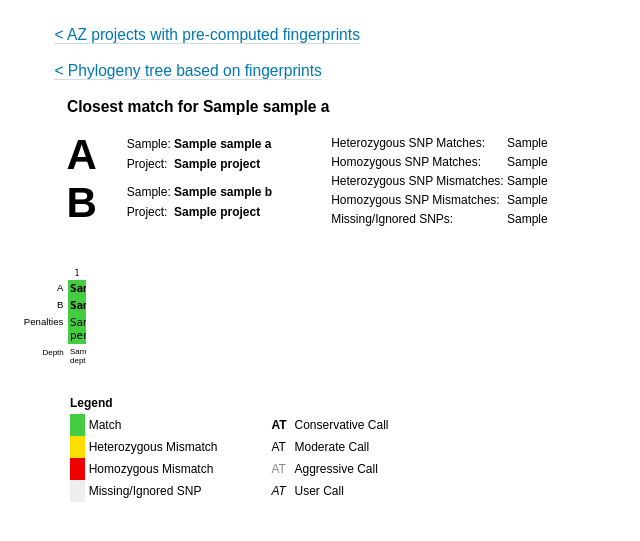
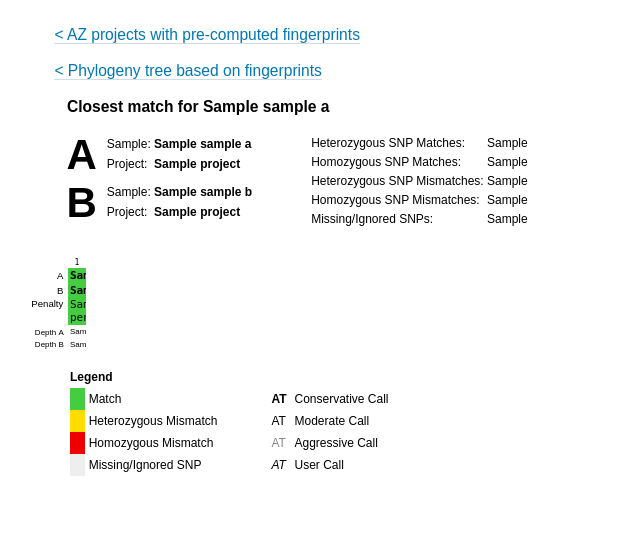
Before and after one commit to vladsaveliev/ClearUp, a Flask app: template templates/sample.html in a window 1280 px wide. Shown: the top 541 px of the page, without its empty margins (0-640 px from the left). Run offline with Flask 2, Linux system fonts and the light colour scheme; the template is opened without the code that fills it: most values are stand-ins (such as "Sample title", 1, 10 or a date in 2020); some libraries are stand-ins or nearby versions.

Commit message:
SNPs view: show depths for both samples; more compact

```diff
--- a/fingerprinting/lookups.py
+++ b/fingerprinting/lookups.py
@@ -10,7 +10,8 @@ def get_snp_record(snps_dict, snp_a, snp_b):
                   'pos': snp_a.location.pos,
                   'rsid': snp_a.location.rsid,
                   'gene': snp_a.location.gene,
-                  'depth': snp_a.depth,
+                  'depthA': snp_a.depth,
+                  'depthB': snp_b.depth,
                   'snpA': seq_a,
                   'snpB': seq_b,
                   'usercallA': 'usercall' if snp_a.usercall else '',
--- a/fingerprinting/model.py
+++ b/fingerprinting/model.py
@@ -143,7 +143,6 @@ class Run(db.Model):
         parallel_cfg = ParallelCfg(threads=sys_cfg.get('threads'))
         samples = [s for p in projects for s in p.samples]
         snps_left_to_call_file = _get_snps_not_calls(run.snps_file, samples)
-        # TODO: run vardict interactively
         fasta_file, vcf_by_sample, sex_by_sample = genotype(
             [BaseSample(s.long_name(), bam=s.bam) for s in samples],
             snps_left_to_call_file, parallel_cfg, output_dir=run.work_dir,
--- a/fingerprinting/sample_view.py
+++ b/fingerprinting/sample_view.py
@@ -55,7 +55,7 @@ def render_closest_comparison_page(run_id, sample_id, selected_idx=None):
     snp_records = []
     for snp_a, snp_b in zip(sample.snps, matching_sample.snps):
         snp_records.append(get_snp_record(snps_dict, snp_a, snp_b))
-        if snp_a.index % 41 == 0:
+        if snp_a.index % 40 == 0:
             snp_tables.append(snp_records)
             snp_records = []
     snp_tables.append(snp_records)
@@ -85,6 +85,7 @@ def render_closest_comparison_page(run_id, sample_id, selected_idx=None):
         snp_tables=snp_tables,
         snps_bed=snps_bed,
         selected_idx=selected_idx or "null",
+        total_snps=sum([len(snps) for snps in snp_tables])
     )
     return t
 
--- a/start.py
+++ b/start.py
@@ -49,11 +49,11 @@ def add_user_call(run_id, sample_id):
         logger.err('Sample with ID=' + str(edit_sample_id) + ' not found')
         return redirect(url_for('closest_comparison_page', run_id=run_id, sample_id=sample_id))
 
-    fingerprint = sample.fingerprints.filter_by(index=request.form['snpIndex']).first()
-    fingerprint.usercall = request.form['usercall']
+    snp = sample.snps.filter_by(index=request.form['snpIndex']).first()
+    snp.usercall = request.form['usercall']
     db.session.commit()
     return redirect(url_for('closest_comparison_page', run_id=run_id, sample_id=sample_id,
-                            snpIndex=fingerprint.index))
+                            snpIndex=snp.index))
 
 
 @app.route('/<project_name>/bamfiles/<bam_fname>/')
@@ -88,7 +88,6 @@ def homepage():
             'samples': [{
                 'id': s.id,
                 'name': s.name,
-                # 'fingerprint': s.fingerprint,
             } for s in p.samples]
         } for p in projects],
     )
--- a/static/css/sample.css
+++ b/static/css/sample.css
@@ -273,21 +273,18 @@ table.samplePair td.sampleIntoTd {
 }
 
 table.sampleInfo {
-	margin-left: 30px;
+	margin-left: 10px;
 	margin-bottom: 0;
 }
-
 td.sampleInfoName, td.sampleInfoValue, td.sampleInfoValueB  {
 	padding-top: 3px;
 	padding-bottom: 3px;
     white-space: nowrap;
 }
-
 td.sampleInfoValue {
 	text-align: left;
 	font-weight: bold;
 }
-
 td.sampleInfoValueB  {
 	text-align: center;
 	padding-left: 10px;
@@ -353,7 +350,7 @@ td.scoreValue  {
 
 /* Main table */
 table.match {
-	margin-top: 25px;
+	margin-top: 15px;
 	border-collapse: collapse;
     border-spacing: 0;
     max-width: 1000px;
@@ -374,7 +371,7 @@ table.match td.cell {
     min-width: 14px;
     max-width: 14px;
     text-align: center;
-	padding: 2px 2px 2px 2px;
+	padding: 1px 2px 1px 2px;
 }
 td.toprow, td.bottomrow, td.scorerow, td.snpIndex {
 	font-size: 11px;
@@ -384,15 +381,20 @@ td.snpIndex {
 	text-align: center;
 	font-size: 8px;
     border-top: 1px solid white;
+    padding-bottom: 0 !important;
 }
 td.scorerow  {
 	text-align: center;
     border-bottom: 1px solid white;
 }
-td.depth_row {
+td.depthrow {
 	text-align: center;
 	font-size: 8px;
 }
+tr.penaltyrow td {
+    padding-top: 0 !important;
+}
+
 .usercall_input {
     width: 13px;
     padding: 0;
@@ -403,21 +405,21 @@ td.selectedIdxCell {
     border-left: 1px solid black;
     border-right: 1px solid black;
     /*padding-top: 1px !important;*/
-    padding-left: 1px !important;
-    padding-right: 1px !important;
+    padding-left: 0 !important;
+    padding-right: 0 !important;
 }
 td.selectedInnerCell {
     border-left: 1px solid black;
     border-right: 1px solid black;
-    padding-left: 1px !important;
-    padding-right: 1px !important;
+    padding-left: 0 !important;
+    padding-right: 0 !important;
 }
 td.selectedPenaltyCell {
     border-left: 1px solid black;
     border-right: 1px solid black;
     border-bottom: 1px solid black;
-    padding-left: 1px !important;
-    padding-right: 1px !important;
+    padding-left: 0 !important;
+    padding-right: 0 !important;
     /*padding-bottom: 1px !important;*/
 }
 
@@ -440,39 +442,34 @@ td.quality_E, td.quality_F, td.usercall  {
 
 
 /* Match Value */
-td.hom_match, td.het_match, td.match
-{
+td.hom_match, td.het_match, td.match {
 	background: #44cd40;
 }
 
-td.het_mismatch
-{
+td.het_mismatch {
 	background: #FFDD00;
 }
 
-td.hom_mismatch
-{
+td.hom_mismatch {
 	background: #EE0000;
 }
 
-td.nocall
-{
+td.nocall {
 	background: #EEEEEE;
 }
 
 
-
 /* Legend */
 table.legend {
-	margin-top: 25px;
-	border: 0px solid #888888;
+	margin-top: 15px;
+	border: 0 solid #888888;
 	border-collapse: collapse;
 }
 
 table.legend td.legendHeader {
 	font-weight: bold;
     padding-left: 0;
-	border-bottom: 0px solid #888888;
+	border-bottom: 0 solid #888888;
 }
 
 table.legend td.thirdcol {
--- a/templates/sample.html
+++ b/templates/sample.html
@@ -100,10 +100,10 @@
                     </td>
                 {% endfor %}
             </tr>
-            <tr class="table_variant penalty_row">
-                <td class=abSmall>Penalties&nbsp;</td>
+            <tr class="table_variant penaltyrow">
+                <td class=abSmall>Penalty&nbsp;</td>
                 {% for snp_record in snp_records %}
-                    <td class="hom_match scorerow bottomrow cell {{ snp_record.class }}"
+                    <td class="hom_match scorerow cell {{ snp_record.class }}"
                            id="{{ snp_record.index }}_penalty"
                         chrom="{{ snp_record.chrom }}"
                           pos="{{ snp_record.pos }}">
@@ -111,14 +111,25 @@
                     </td>
                 {% endfor %}
             </tr>
-            <tr class="table_variant">
-                <td class="abSmall depth_row" style="text-align: right; padding-top: 3px;">Depth&nbsp;</td>
+            <tr class="table_variant depthrow">
+                <td class="abSmall depthrow" style="text-align: right; padding-top: 2px;">Depth&nbsp;A&nbsp;</td>
                 {% for snp_record in snp_records %}
-                    <td class="cell depth_row"
+                    <td class="cell depthrow"
                            id="{{ snp_record.index }}_depth"
                         chrom="{{ snp_record.chrom }}"
                           pos="{{ snp_record.pos }}">
-                        {{ snp_record.depth }}<span style="color: gray;">x</span>
+                        {{ snp_record.depthA }}<span style="color: gray;">x</span>
+                    </td>
+                {% endfor %}
+            </tr>
+            <tr class="table_variant depthrow">
+                <td class="abSmall depthrow" style="text-align: right; padding-top: 1px;">Depth&nbsp;B&nbsp;</td>
+                {% for snp_record in snp_records %}
+                    <td class="cell depthrow"
+                           id="{{ snp_record.index }}_depth"
+                        chrom="{{ snp_record.chrom }}"
+                          pos="{{ snp_record.pos }}">
+                        {{ snp_record.depthB }}<span style="color: gray;">x</span>
                     </td>
                 {% endfor %}
             </tr>
@@ -199,7 +210,7 @@
         showIGV(loc[0], loc[1]);
     });
 
-    $('.index_row .cell, .penalty_row .cell').on("click", function() {
+    $('.index_row .cell, .penaltyrow .cell').on("click", function() {
         var loc = selectCell($(this));
         showIGV(loc[0], loc[1]);
     });
@@ -214,10 +225,10 @@
             e = e || window.event;
             var newIdx = -1;
             if (e.keyCode == '38') {       // up arrow
-                newIdx = selectedIdx - 41;
+                newIdx = selectedIdx - 40;
             }
             else if (e.keyCode == '40') {  // down arrow
-                newIdx = selectedIdx + 41;
+                newIdx = selectedIdx + 40;
             }
             else if (e.keyCode == '37') {  // left arrow
                 newIdx = selectedIdx - 1;
@@ -225,7 +236,7 @@
             else if (e.keyCode == '39') {  // right arrow
                 newIdx = selectedIdx + 1;
             }
-            if (newIdx > 0 && newIdx <= 244) {
+            if (newIdx > 0 && newIdx <= {{ total_snps }}) {
                 selectedIdx = newIdx;
                 var loc = selectCell($("#" + selectedIdx + "_idx"));
                 showIGV(loc[0], loc[1]);
--- a/templates/tree.html
+++ b/templates/tree.html
@@ -157,7 +157,6 @@
               .node()
               .getComputedTextLength() + (ncInterPairSpace+ncIntraPairSpace)*locations.length;
 
-          // TODO: join all annotation 3 elements
           annoX = treeWidth +
               treeLabelSpace +
               maxTextWidth +
@@ -180,7 +179,6 @@
             .append("tspan")
               .attr("fill", "#999")
               .text(function(d) { return ' ' + d.rsid; });
-
           chart.append("g")
               .attr("transform", function(d) { return "translate(" + (topAnnoY-3) + "," + (annoX+4) + ")rotate(90)"; })
             .selectAll(".loc")
@@ -191,7 +189,6 @@
             .append("tspan")
               .attr("fill", "#999")
               .text(function(d) { return d.index; });
-
           bottomAnnoY = -5;
           chart.append("g")
               .attr("transform", function(d) { return "translate(" + bottomAnnoY + "," + (annoX+4) + ")rotate(90)"; })
```
Also changed, not shown: fingerprinting/snps/proc_snps.py (+27 -23 lines), fingerprinting/snps/README.md (deleted).
